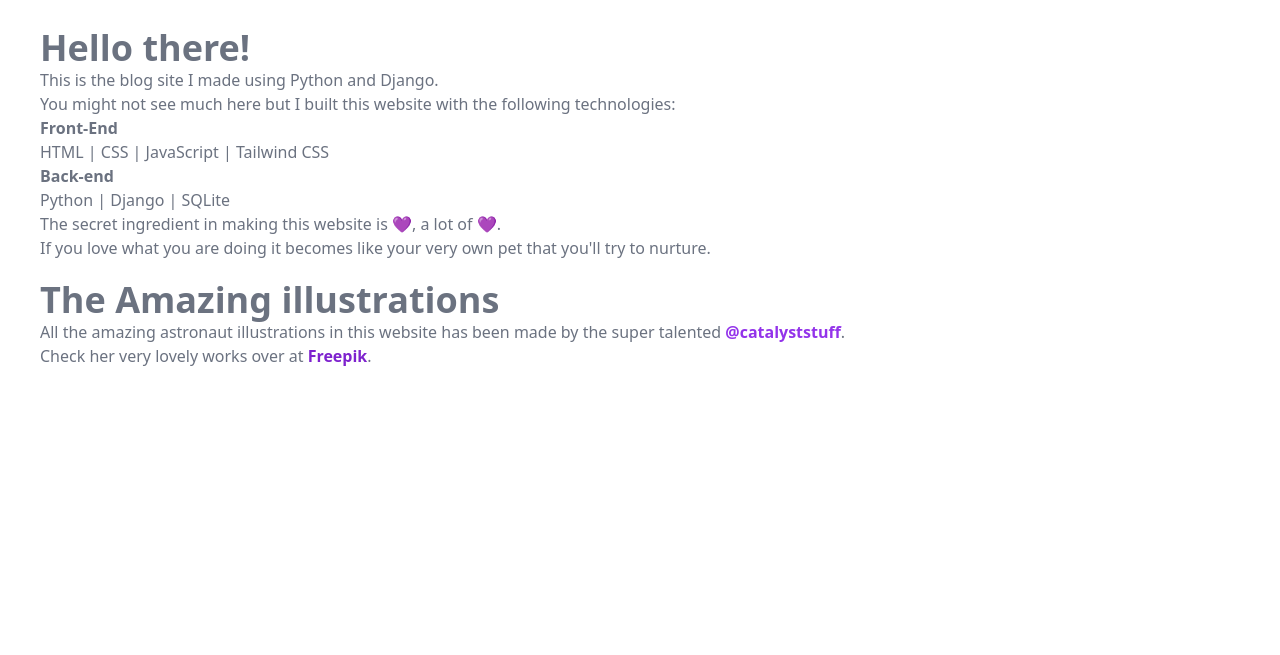
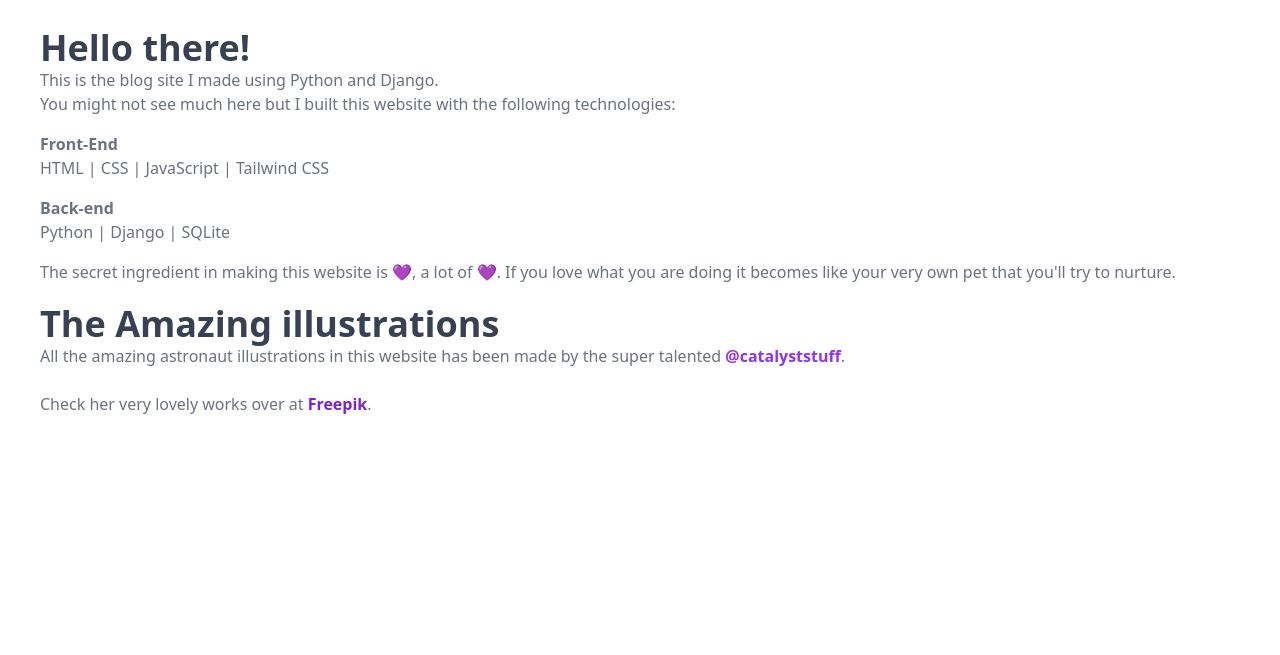
Before and after one commit to miker-bice/my_blog, a Django app: page /about/ in a window 1280 px wide. Shown: the part 68-723 px from the top of the page. Run offline with Django 4.2, Linux system fonts and the light colour scheme; some libraries are stand-ins or nearby versions.

Commit message:
typography styling changes in home and about page

```diff
--- a/blogApp/templates/blogApp/about.html
+++ b/blogApp/templates/blogApp/about.html
@@ -4,31 +4,31 @@
 <div>
   <!-- this is the main about section -->
   <div>
-    <h2 class="font-bold text-4xl">Hello there!</h2>
+    <h2 class="font-bold text-4xl text-gray-700">Hello there!</h2>
     <p>
       This is the blog site I made using Python and Django. <br />
       You might not see much here but I built this website with the following
       technologies:
     </p>
     <ul>
-      <ul>
+      <ul class="my-4">
         <p><strong>Front-End</strong></p>
         <li>HTML | CSS | JavaScript | Tailwind CSS</li>
       </ul>
-      <ul>
+      <ul class="my-4">
         <p><strong>Back-end</strong></p>
         <li>Python | Django | SQLite</li>
       </ul>
     </ul>
     <p>
-      The secret ingredient in making this website is 💜, a lot of 💜. <br />
-      If you love what you are doing it becomes like your very own pet that
-      you'll try to nurture.
+      The secret ingredient in making this website is 💜, a lot of 💜. If you
+      love what you are doing it becomes like your very own pet that you'll try
+      to nurture.
     </p>
   </div>
   <!-- this is the section about the graphics that I used -->
   <div class="mt-5">
-    <h2 class="font-bold text-4xl">The Amazing illustrations</h2>
+    <h2 class="font-bold text-4xl text-gray-700">The Amazing illustrations</h2>
     <p>
       All the amazing astronaut illustrations in this website has been made by
       the super talented
@@ -37,8 +37,9 @@
           >@catalyststuff</a
         ></strong
       >. <br />
+      <br />
       Check her very lovely works over at
-      <a href="https://www.freepik.com/" class="text-purple-700 font-semibold"
+      <a href="https://www.freepik.com/" class="text-purple-700 font-bold"
         >Freepik</a
       >.
     </p>
--- a/blogApp/templates/blogApp/home.html
+++ b/blogApp/templates/blogApp/home.html
@@ -4,8 +4,8 @@
 <!-- This is the hero section of the web app -->
 <div class="grid sm:grid-cols-2 justify-center items-center mt-10">
   <div class="text-center sm:text-left">
-    <h1 class="font-semibold text-5xl text-gray-700">Hi there busy Human!</h1>
-    <h2 class="text-sm my-5">
+    <h1 class="font-bold text-5xl text-gray-700">Hi there busy Human!</h1>
+    <h2 class="text-base my-5">
       I am Jerrson and welcome to my simple blog website. <br />
       You're free to critique, don't be shy.
     </h2>
```
